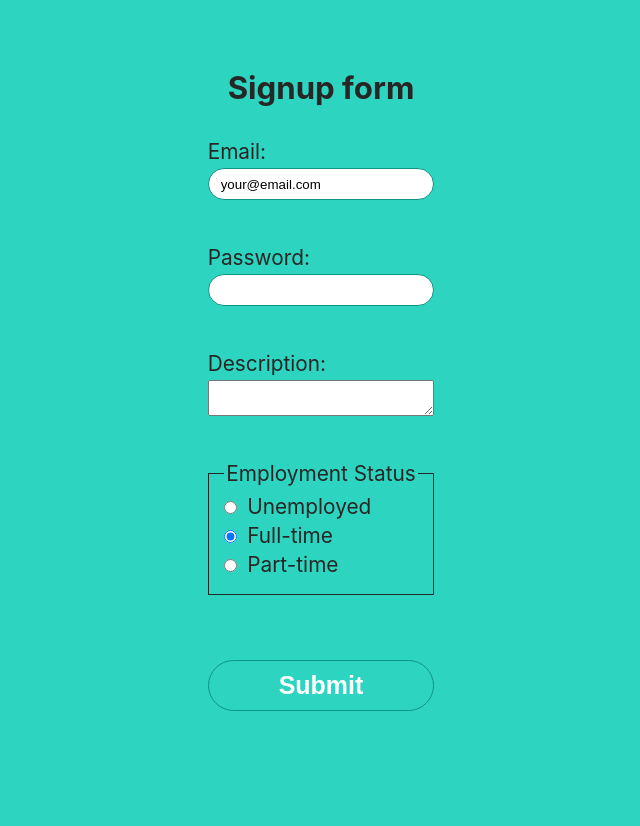
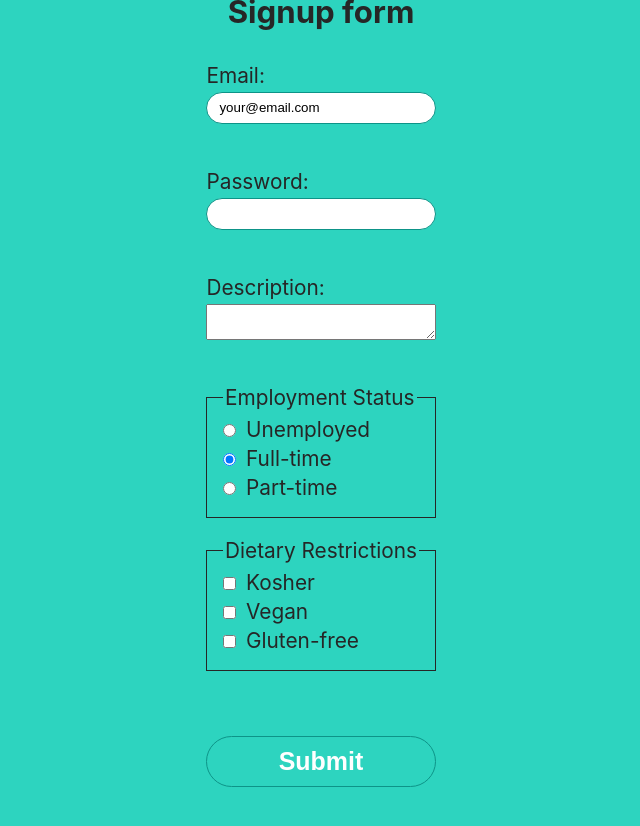
Before and after one commit to candytale55/react-state-projects, a React (Vite) app: page / in a window 1280 px wide. Shown: the top 826 px of the page, without its empty margins (319-959 px from the left). Built offline with nearby package versions, Linux system fonts and the light colour scheme.

Commit message:
add checkboxes. log using getAll (not working as example)

```diff
--- a/src/components/signupform/SignUpForm.jsx
+++ b/src/components/signupform/SignUpForm.jsx
@@ -19,6 +19,8 @@ export default function SignUpForm() {
         console.log(password)
         const employmentStatus = formData.get("employmentStatus")
         console.log(employmentStatus)
+        const dietaryRestrictions = formData.getAll("dietaryRestrictions")
+        console.log(dietaryRestrictions)
     }
 
 
@@ -51,7 +53,23 @@ export default function SignUpForm() {
                       <input id="radioButton3" type="radio" name="employmentStatus" value="part-time" />
                       Part-time
                   </label>
-                </fieldset>
+          </fieldset>
+
+          <fieldset>
+            <legend>Dietary Restrictions</legend>
+            <label htmlFor="radioButton">
+              <input id="checkbox1" type="checkbox" name="dietaryRestriction" value="kosher" />
+              Kosher
+            </label>
+            <label htmlFor="radioButton">
+              <input id="checkbox2" type="checkbox" name="dietaryRestriction" value="vegan" />
+              Vegan
+            </label>
+            <label htmlFor="radioButton">
+              <input id="checkbox3" type="checkbox" name="dietaryRestriction" value="gluten-free" />
+              Gluten-free
+            </label>
+          </fieldset>
 
                 <br />
                 <button>Submit</button>
```
